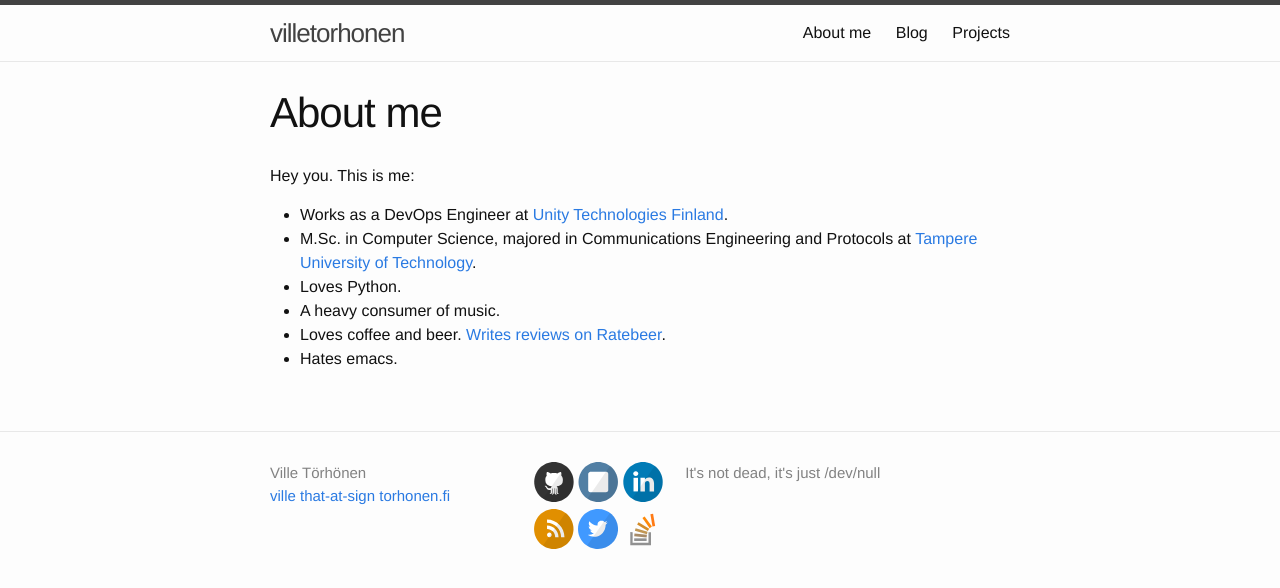
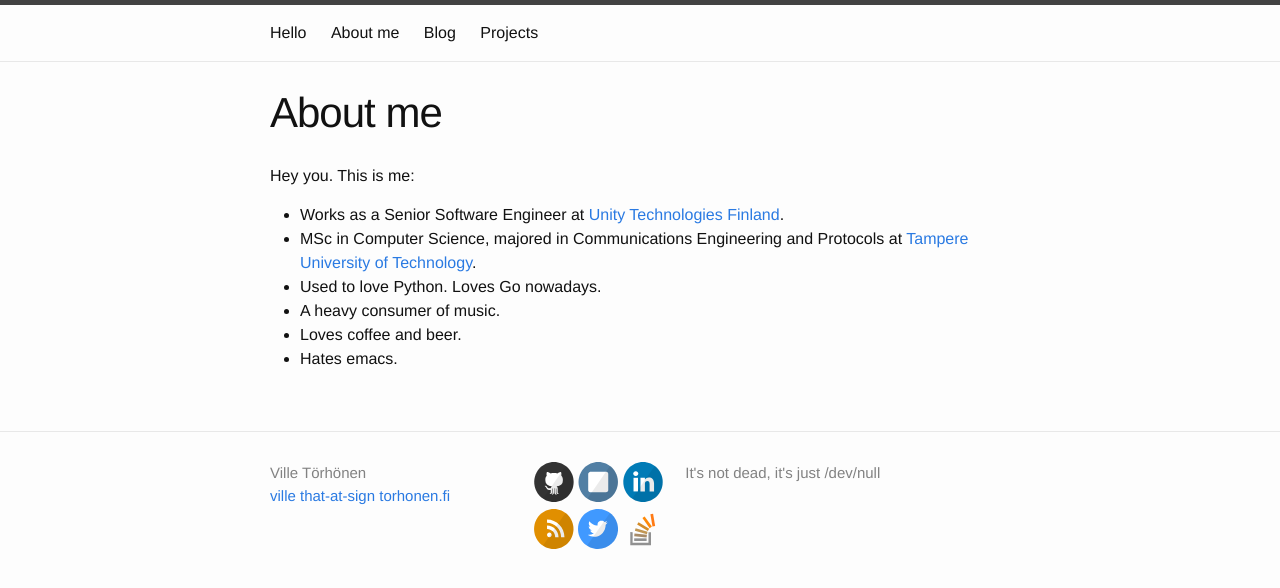
Before and after one commit to thevilledev/thevilledev.github.io, a Jekyll site: the page built from about.md, in a window 1280 px wide. Shown: the top 588 px of the page. Built offline with Jekyll 4.4.1, drawn with Linux system fonts in a browser that asks for light colours.

```diff
--- a/_includes/header.html
+++ b/_includes/header.html
@@ -1,8 +1,6 @@
 <header class="site-header">
 
   <div class="wrapper">
-
-    <a class="site-title" href="{{ site.baseurl }}/">{{ site.title }}</a>
 
     <nav class="site-nav">
       <a href="#" class="menu-icon">
@@ -14,6 +12,7 @@
       </a>
 
       <div class="trigger">
+          <a class="page-link" href="{{ site.baseurl }}/">Hello</a>
         {% for page in site.pages %}
           {% if page.title %}
           <a class="page-link" href="{{ page.url | prepend: site.baseurl }}">{{ page.title }}</a>
--- a/_sass/_layout.scss
+++ b/_sass/_layout.scss
@@ -24,7 +24,7 @@
 }
 
 .site-nav {
-    float: right;
+    text-align: left;
     line-height: 56px;
 
     .menu-icon {
--- a/about.md
+++ b/about.md
@@ -6,9 +6,10 @@ permalink: /about/
 
 Hey you. This is me:
 
-* Works as a DevOps Engineer at [Unity Technologies Finland](https://unity3d.com/helsinki/).
-* M.Sc. in Computer Science, majored in Communications Engineering and Protocols at [Tampere University of Technology](http://www.tut.fi/en/).
-* Loves Python.
+* Works as a Senior Software Engineer at [Unity Technologies Finland](https://unity3d.com/helsinki/).
+* MSc in Computer Science, majored in Communications Engineering
+and Protocols at [Tampere University of Technology](http://www.tut.fi/en/).
+* Used to love Python. Loves Go nowadays.
 * A heavy consumer of music.
-* Loves coffee and beer. [Writes reviews on Ratebeer](http://www.ratebeer.com/user/85448/).
+* Loves coffee and beer.
 * Hates emacs.
```
Also changed, not shown: _posts/2015-10-21-first-blog-post-since-2007.md (deleted, +0 -28 lines), projects.md (+9 -2 lines), 1 other file.
